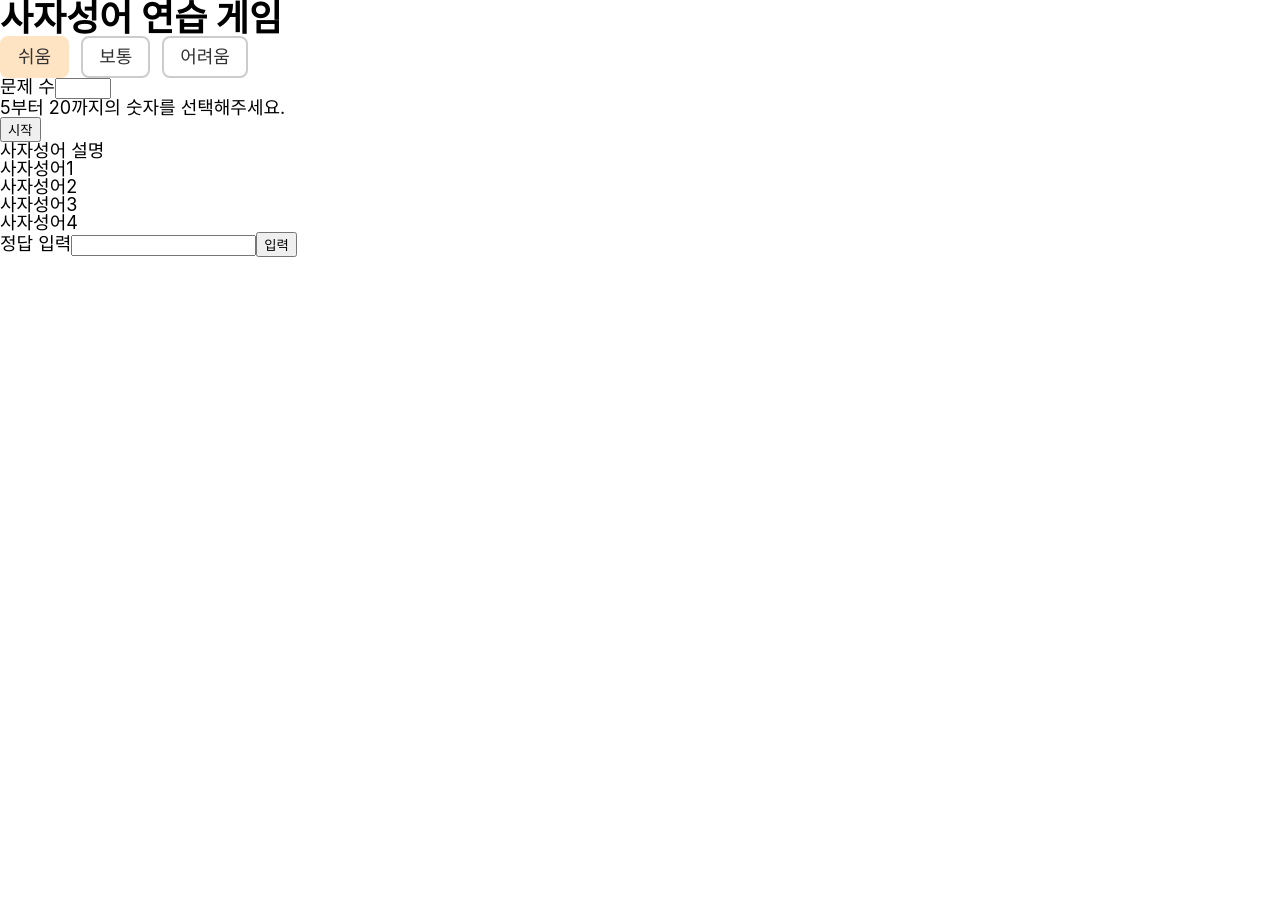
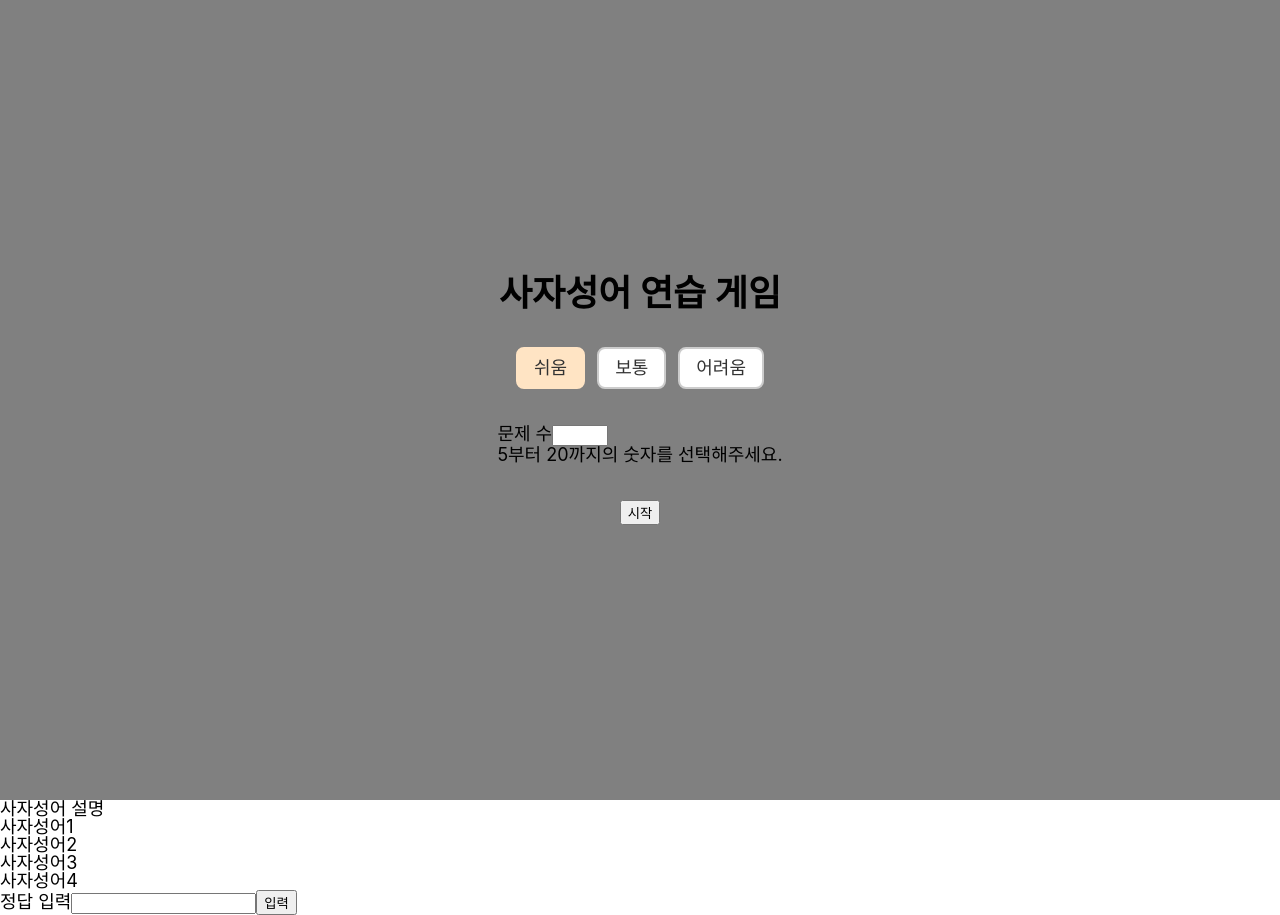
Before and after one commit to hungerbk/practice-idioms, a React (Vite) app: page / in a window 1280 px wide. Before the commit the page ends 800 px from the top, so only its background shows below. Built offline with nearby package versions, Linux system fonts and the light colour scheme.

Commit message:
💄 [Design] SelectForm 레이아웃 설정

```diff
--- a/src/App.tsx
+++ b/src/App.tsx
@@ -1,9 +1,21 @@
+import styled from "@emotion/styled";
 import { RadioButtonGroup } from "./components/RadioButtonGroup";
+
+const SelectForm = styled.form`
+  width: 100vw;
+  height: 100vh;
+  display: flex;
+  flex-flow: column nowrap;
+  justify-content: center;
+  align-items: center;
+  gap: 2rem;
+  background-color: gray;
+`;
 
 function App() {
   return (
     <>
-      <form action="">
+      <SelectForm>
         <h1>사자성어 연습 게임</h1>
         <RadioButtonGroup />
         <span>
@@ -12,7 +24,7 @@ function App() {
           <p>5부터 20까지의 숫자를 선택해주세요.</p>
         </span>
         <button type="submit">시작</button>
-      </form>
+      </SelectForm>
 
       <div>
         <span>사자성어 설명</span>
```
